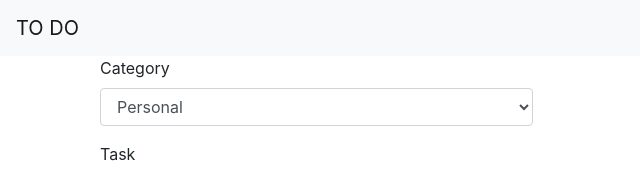
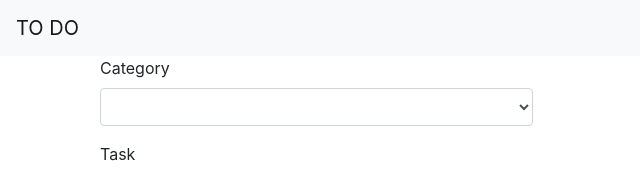
Before and after one commit to jaimepokhoy/angularbootcamp, an Angular app: page /create in a window 1280 px wide. Shown: the top 172 px of the page, without its empty margins (0-640 px from the left). Built offline with nearby package versions, Linux system fonts and the light colour scheme.

Commit message:
Start reactive forms

```diff
--- a/src/app/app.module.ts
+++ b/src/app/app.module.ts
@@ -1,6 +1,7 @@
 import { BrowserModule } from '@angular/platform-browser';
 import { NgModule } from '@angular/core';
 import { RouterModule, Routes } from '@angular/router';
+import { ReactiveFormsModule } from '@angular/forms';
 import { HttpClientModule, HttpClient } from '@angular/common/http';
 
 import { ListComponent } from './list/list.component';
@@ -28,7 +29,8 @@ const appRoutes: Routes = [
     ),
     BrowserModule,
     BrowserAnimationsModule,
-    HttpClientModule
+    HttpClientModule,
+    ReactiveFormsModule
   ],
   providers: [ HttpClientModule, ListService ],
   bootstrap: [AppComponent]
--- a/src/app/create-task/create-task.component.html
+++ b/src/app/create-task/create-task.component.html
@@ -1,14 +1,14 @@
-<form>
+<form [formGroup]="taskForm" novalidate>
   <div class="form-group col-md-5">
     <label for="inputState">Category</label>
-    <select id="inputState" class="form-control">
-      <option selected>Personal</option>
-      <option>Work</option>
+    <select formControlName="category" id="inputState" class="form-control">
+      <option [value]="category" selected>Personal</option>
+      <option [value]="category">Work</option>
     </select>
   </div>
   <div class="form-group col-md-5">
     <label for="inputAddress">Task</label>
-    <input type="text" class="form-control" id="inputAddress" placeholder="Enter a Task">
+    <input formControlName="task" type="text" class="form-control" id="inputAddress" placeholder="Enter a Task">
   </div>
-  <button type="submit" class="btn btn-primary">Submit</button>
+  <button type="submit" class="btn btn-primary" (click)="onSubmit()">Submit</button>
 </form>
--- a/src/app/create-task/create-task.component.ts
+++ b/src/app/create-task/create-task.component.ts
@@ -1,4 +1,6 @@
 import { Component, OnInit } from '@angular/core';
+import { FormBuilder, FormGroup, Validators } from '@angular/forms';
+import { ListService } from '../list.service';
 
 @Component({
   selector: 'app-create-task',
@@ -6,10 +8,28 @@ import { Component, OnInit } from '@angular/core';
   styleUrls: ['./create-task.component.css']
 })
 export class CreateTaskComponent implements OnInit {
+  taskForm: FormGroup;
 
-  constructor() { }
+  constructor(private fb: FormBuilder, private listService: ListService) {
+    this.createForm();
+  }
 
   ngOnInit() {
   }
 
+  createForm() {
+    this.taskForm = this.fb.group({
+      task: ['', Validators.required],
+      category: ['Personal']
+    });
+  }
+
+  onSubmit() {
+    const formModel = this.taskForm.value;
+    console.log(formModel);
+
+    this.listService.addTask(formModel);
+
+  }
+
 }
--- a/src/app/list/list.component.ts
+++ b/src/app/list/list.component.ts
@@ -12,7 +12,6 @@ export class ListComponent implements OnInit {
 
   ngOnInit() {
     this.listService.getTasks().subscribe(tasks => {
-      console.log(tasks);
       this.tasks = tasks;
     });
   }
```
